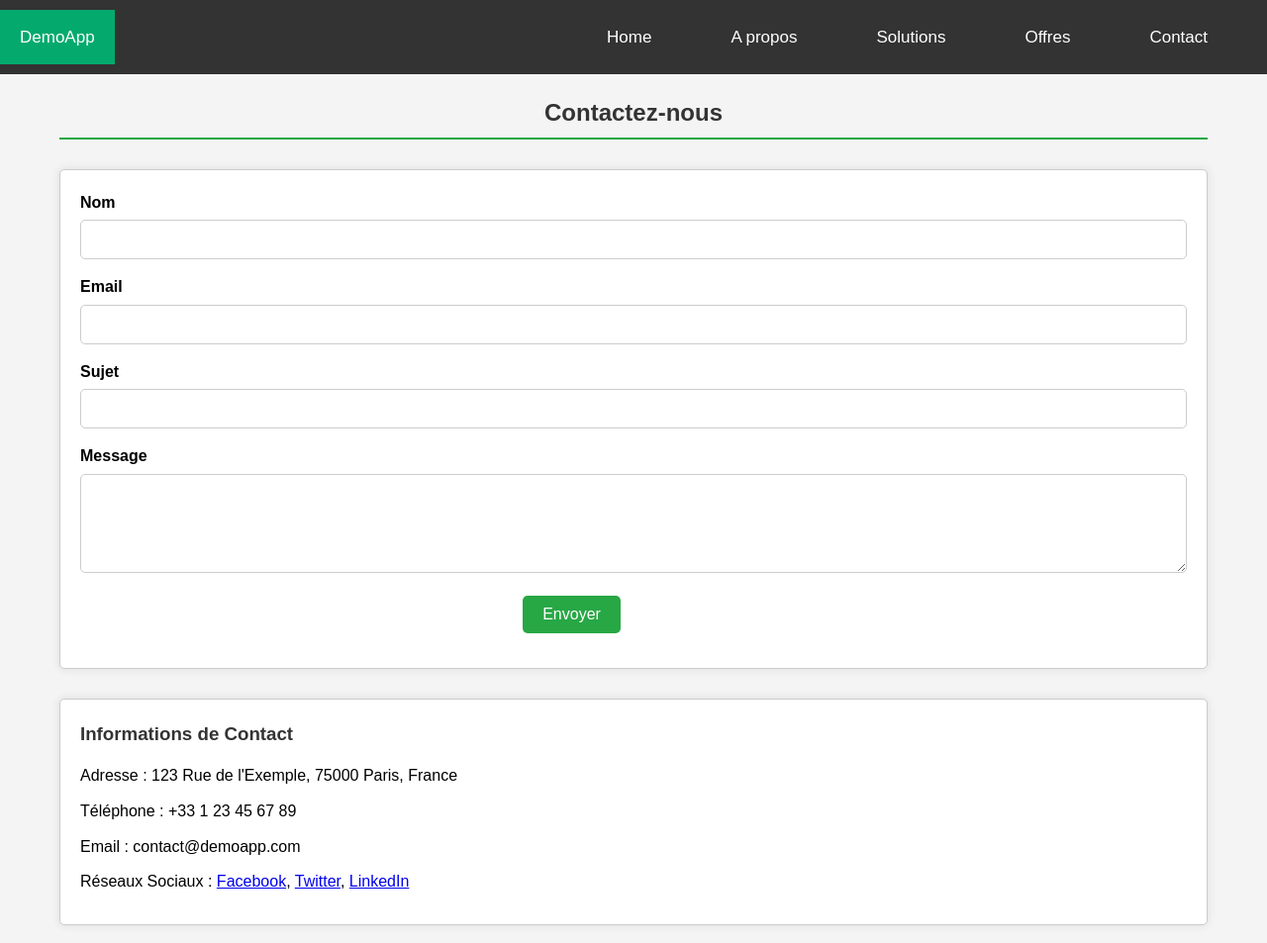
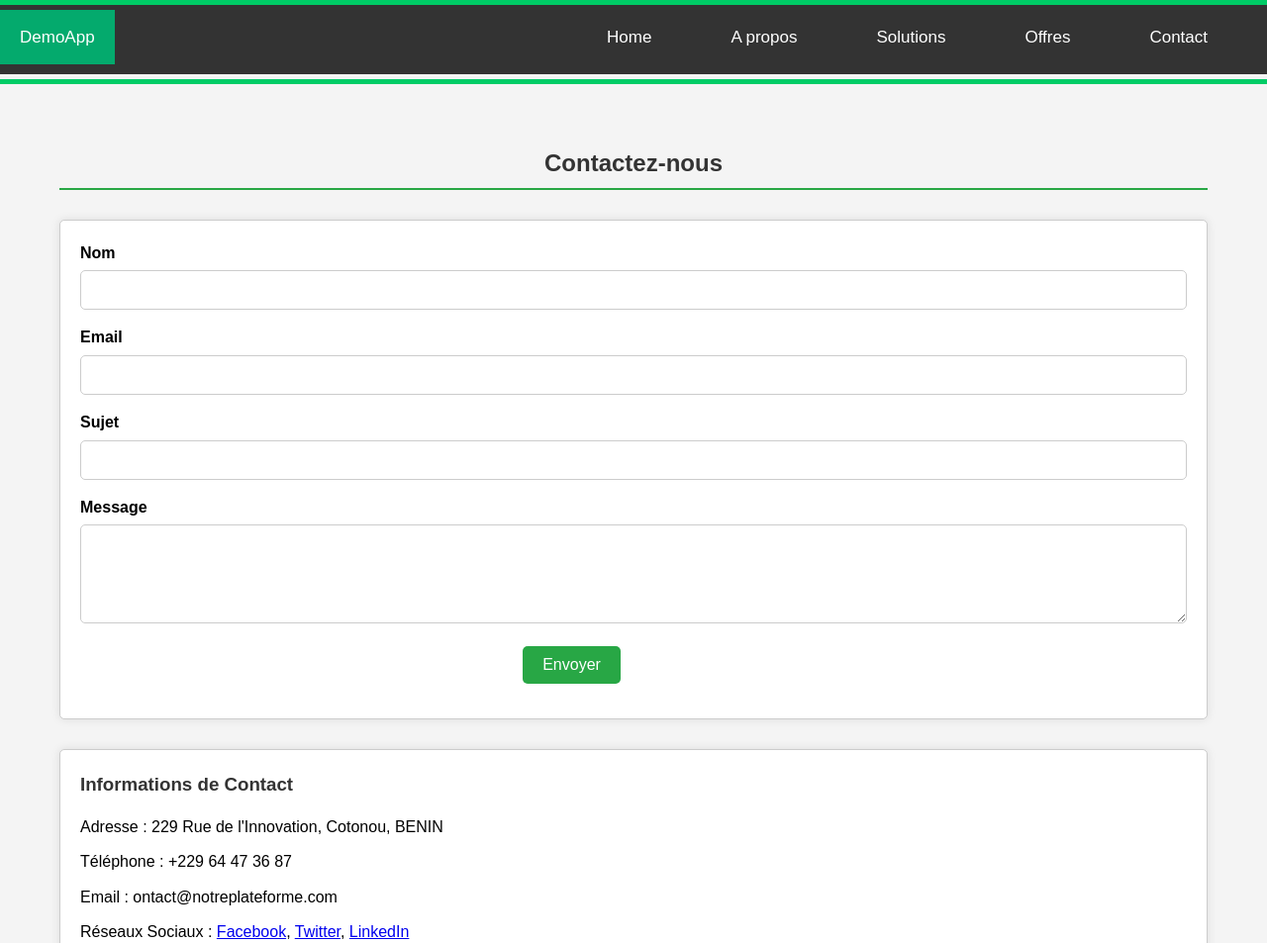
Before and after one commit to Yayra1er/AskdemoApp, a Django app: page /contact/ in a window 1280 px wide. Shown: the top 953 px of the page at 99% size. Run offline with Django 4.2, Linux system fonts and the light colour scheme; some libraries are stand-ins or nearby versions.

Commit message:
Also change data

```diff
--- a/DemoApp/templates/base.html
+++ b/DemoApp/templates/base.html
@@ -10,7 +10,6 @@
         /* Reset and base styles */
         * {
             box-sizing: border-box;
-
         }
 
         body {
@@ -65,6 +64,29 @@
                 display: block;
                 text-align: left;
             }
+        }
+
+        /* Loader styles */
+        .loader {
+            width: 100%;
+            height: 5px;
+            background-color: #00cc66; /* Couleur verte pour la barre de chargement */
+            position: absolute;
+            top: 80px; /* Position juste en dessous de la barre de navigation */
+            left: 0;
+            z-index: 9999;
+            transition: width 0.4s ease;
+        }
+
+          .load{
+            width: 100%;
+            height: 5px;
+            background-color: #00cc66; /* Couleur verte pour la barre de chargement */
+            position: absolute;
+            top: 0px; /* Position juste en dessous de la barre de navigation */
+            left: 0;
+            z-index: 9999;
+            transition: width 0.4s ease;
         }
 
         /* Footer styles */
@@ -175,6 +197,7 @@
     </style>
 </head>
 <body>
+<div class="load"></div> <!-- Barre de chargement -->
 
 <div class="topnav" id="myTopnav">
   <a href="#home" class="active">DemoApp</a>
@@ -189,6 +212,9 @@
     <i class="fa fa-bars"></i>
   </a>
 </div>
+<br>
+<br>
+<div class="loader"></div> <!-- Barre de chargement -->
 
 {% block content %}
 <div style="padding-left:8px">
--- a/DemoApp/templates/contact.html
+++ b/DemoApp/templates/contact.html
@@ -153,9 +153,9 @@
 
             <div class="contact-info">
                 <h3>Informations de Contact</h3>
-                <p>Adresse : 123 Rue de l'Exemple, 75000 Paris, France</p>
-                <p>Téléphone : +33 1 23 45 67 89</p>
-                <p>Email : contact@demoapp.com</p>
+                <p>Adresse : 229 Rue de l'Innovation, Cotonou, BENIN</p>
+                <p>Téléphone : +229 64 47 36 87</p>
+                <p>Email : ontact@notreplateforme.com</p>
                 <p>Réseaux Sociaux :
                     <a href="#" target="_blank">Facebook</a>,
                     <a href="#" target="_blank">Twitter</a>,
```
